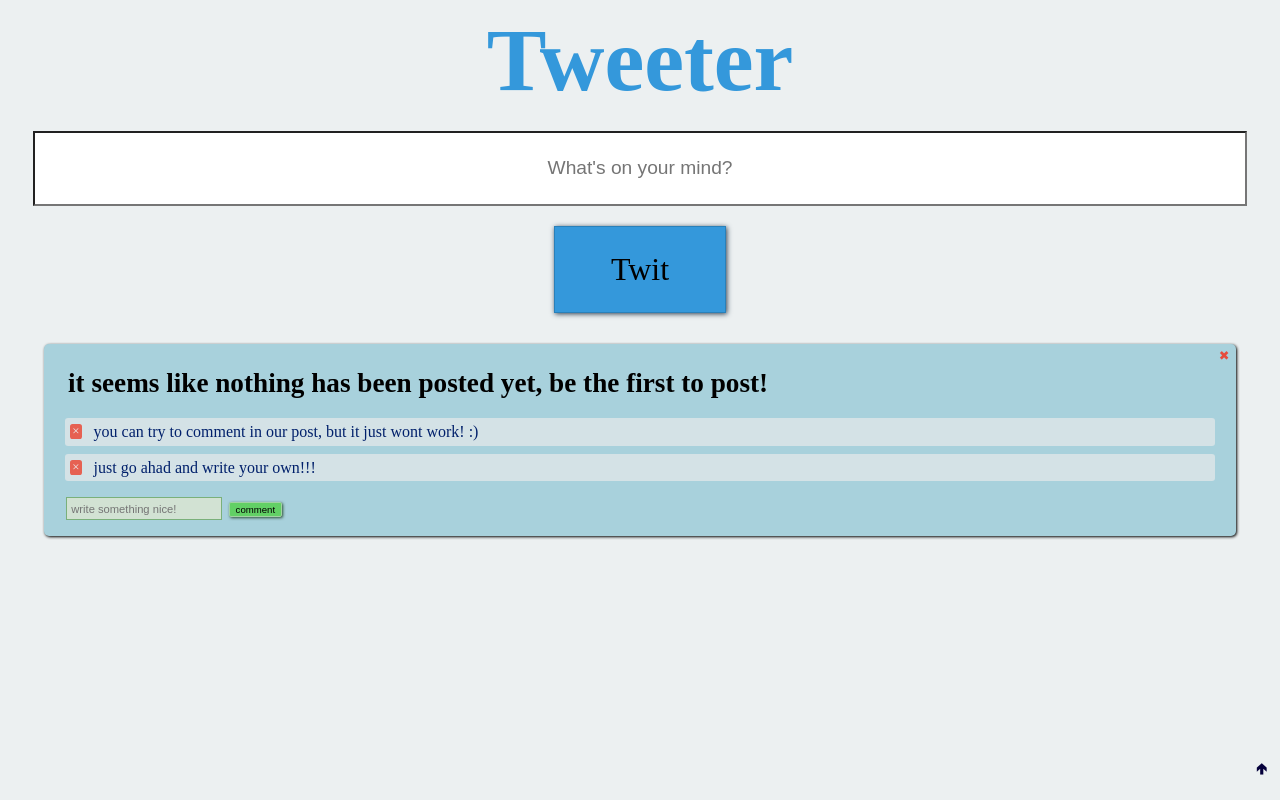
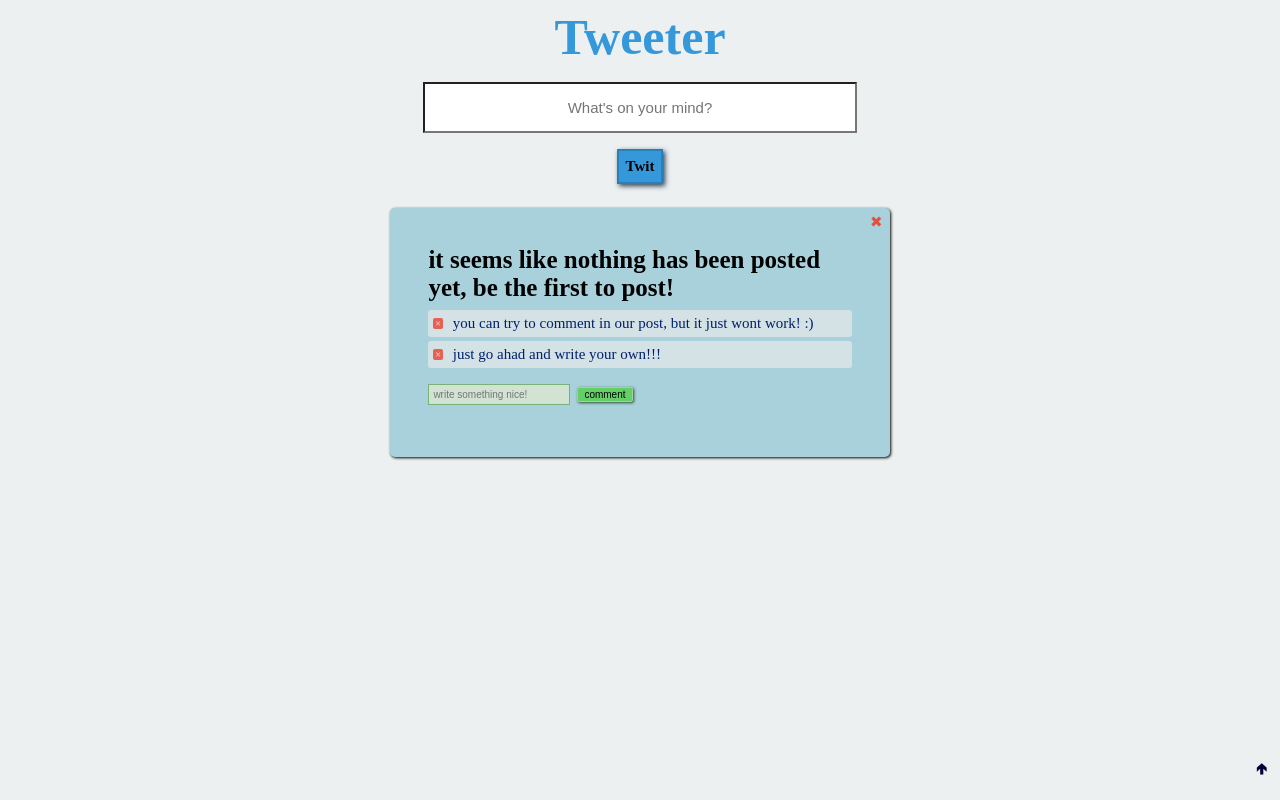
Before and after one commit to nirnicole/Tweeter-Project, a plain HTML site: page src/index.html in a window 1280 px wide. Drawn offline with nearby package versions, Linux system fonts and the light colour scheme; a web font is replaced by a local one.

Commit message:
Update style.css

```diff
--- a/src/style.css
+++ b/src/style.css
@@ -1,87 +1,98 @@
 body{
+    display: flex;
+    justify-content: center;
     background-color: #ecf0f1;
     font-family: 'Balthazar', serif;
 }
 
+
 #container{
     display: grid;
-    grid-gap: 20px;
-    padding-left: 25px;
-    padding-right: 25px;
+    grid-gap: clamp(0.3em, 2vh, 1em);
+    padding-left: 1em;
+    padding-right: 1em;
     grid-template-columns: 3fr 1fr;
     grid-template-areas:
-    "h h" "i i" "b b" "p p"
+    "h h"
+    "i i"
+    "b b"
+    "p p";
+    max-width: clamp(50px, 80vw, 500px);
 }
 
 #title{
     grid-area: h;
+    margin: auto;
     color: #3498db;
-    font-size: 7vw;
-    margin: auto;
+    font-size: clamp(10px, 12vw, 50px);
+    font-weight: bold;
 }
 
 #input{
     grid-area: i;
+    margin-left: auto;
+    margin-right: auto;
+    min-width: 80%;
     background-color: #ffffff;
-    padding: 2%;
-    font-size: 1.5vw;
+    padding: 1em;
+    font-size: clamp(4px, 3vw, 15px);
     text-align:center;
 }
 
-#posts{
-
-    grid-area: p;
-}
-
 #postbtn{
+    display: flex;
     grid-area: b;
-    padding: 2%;
+    margin: auto;
+    padding: clamp(2px, 1.5vw, 7px);
     background-color: #3498db;
-    border: 1px solid #2980b9;
-    box-shadow: 1px 1px 5px #2c3e50;
+    border: 2px solid #2980b9;
+    box-shadow: 2px 2px 5px #2c3e50;
     cursor: pointer;
-    display: flex;
-    font-size: 2.5vw;
-    width: 10%;
-    margin: auto;
+    font-size: clamp(5px, 3vw, 15px);
+    font-weight: bold;
     justify-content: center;
 }
 
+#postbtn:active{
+    background-color: #2980b9;
+    color: #8db8c4;
+}
+
+#posts{
+    grid-area: p;
+    margin-top: 1vh;
+}
+
 .post{
+    margin-bottom: 1.5vh;
     position: relative;
     background-color: #a8d1dc;
     box-shadow: 1px 1px 3px;
-    margin: 0.7em;;
     border-radius: 5px;
-    padding: 0.3em;;
-    padding-bottom: 1em;;
+    padding: 3vw;
+    padding-bottom: 4vw;
 }
 
 .post-hidden{
     display: none;
 }
 
-#postbtn:active{
-    background-color: #2980b9
-}
-
 .post-text{
+    margin:0;
+    padding-bottom: 1vh;
     word-wrap: break-word;
-    max-width: 100%;
     font-weight: bold;
-    font-size: 1.7em;
-    margin: 0.7em;
+    font-size: clamp(5px, 6vw, 25px);
 }
 
 
 .commentsContainer{
-    margin: 1em;
-    border-radius: 0.5em;;
+    padding-bottom: 1vw;
 }
 
 .commentLine{
     display: flex;
-    margin-bottom: 0.5em;
+    margin-bottom: 0.5vh;
     align-items: flex-start;
     background-color:  #d4e2e6;
     padding: 0.3em;
@@ -89,47 +100,52 @@ body{
 }
 
  .comment-text{
+    display: inline-block;
     max-width: 90%;
-    display: inline-block;
     padding-left:0.4em;
     color: #00206b;
     word-wrap: break-word;
-    font-size: 1em;
+    font-size: clamp(3px, 3vw, 15px);
  }
 
 .comment-input{
-    margin-left: 1.5em;
     background-color: #d2e2d3;
     border: 1px solid #7ab07a;
-    font-size: 0.7em;
+    font-size: clamp(5px, 1.5vw, 10px);
     padding:0.4em;
 }
 
 .comment-btn{
     grid-area: b;
+    margin-left: 0.3em;
+    margin-top: 0.3em;
+    margin-bottom: 0.3em;
     background-color: #62d065;
     border: 1px solid #a2d2a3;
     border-radius: 0.2em;
     box-shadow: 1px 1px 3px #2c5036;
     cursor: pointer;
     justify-content: center;
-    font-size: 0.6em;
-    margin-left: 0.3em;
-    margin-top: 0.3em;
-    margin-bottom: 0.3em;
+    font-size: clamp(5px, 1.5vw, 10px);
 }
+
+.comment-btn:active{
+    background-color: #27a12b;
+    color: #70ab72;
+}
+
 
 .delete-comment{
     display: inline-block;
+    margin-right:  0.4em;
     cursor: pointer;
     color: #ecf0f1;
     background-color: #e66152;
     padding-left: 0.2em;
     padding-right: 0.2em;
     border-radius: 0.2em;;
-    font-size: 0.8em;
+    font-size: clamp(3px, 2.4vw, 10px);
     align-self: center;
-    margin-right:  0.4em;
 }
 
 
@@ -141,7 +157,7 @@ body{
     right:0.3em;
     padding: 0.2em;
     border-radius: 0.2em;;
-    font-size: 0.8em;
+    font-size: clamp(5px, 2.4vw, 15px);
 }
 
 /*Floating Back-To-Top Button*/
```
